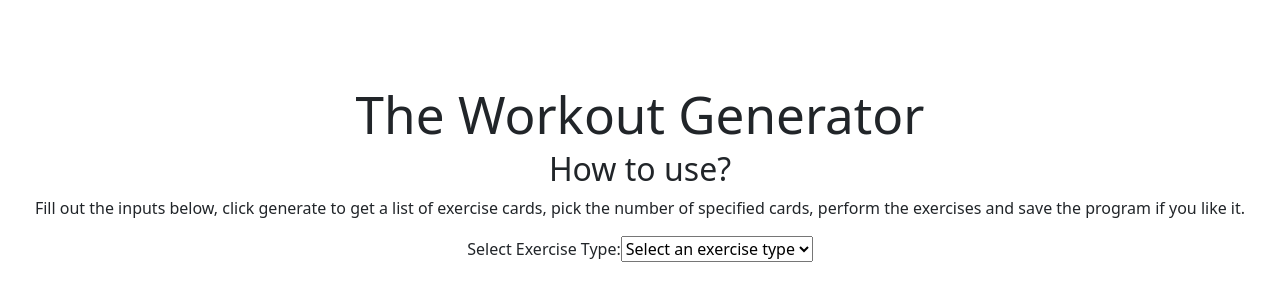
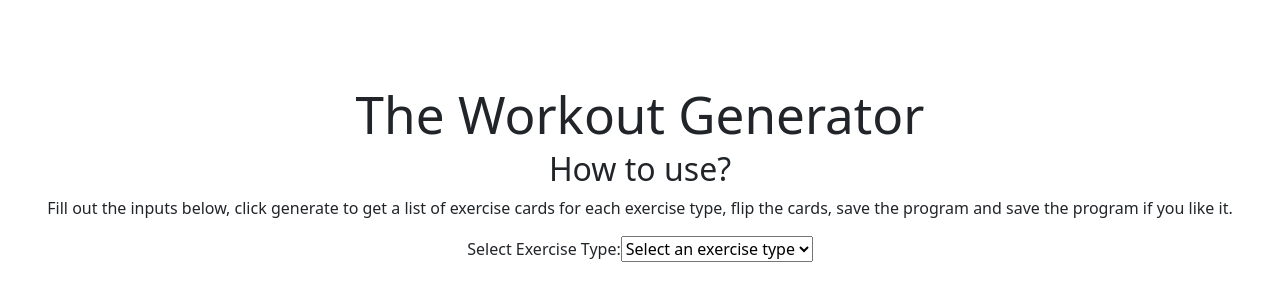
Before and after one commit to Lukew101/workout-generator, a React (Vite) app in the folder workout-generator-app/: page / in a window 1280 px wide. Shown: the part 226-526 px from the top of the page. Built offline with nearby package versions, Linux system fonts and the light colour scheme.

Commit message:
chore: testing ability to commit from laptop

```diff
--- a/workout-generator-app/src/App.tsx
+++ b/workout-generator-app/src/App.tsx
@@ -87,7 +87,7 @@ function App() {
       <h2>How to use?</h2>
       <p>
         Fill out the inputs below, click generate to get a list of exercise
-        cards, pick the number of specified cards, perform the exercises and
+        cards for each exercise type, flip the cards, save the program and
         save the program if you like it.
       </p>
       <label>Select Exercise Type:</label>
```
